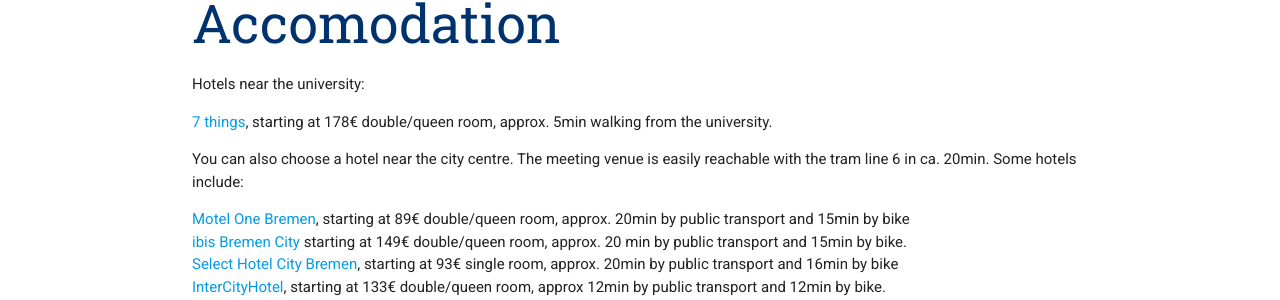
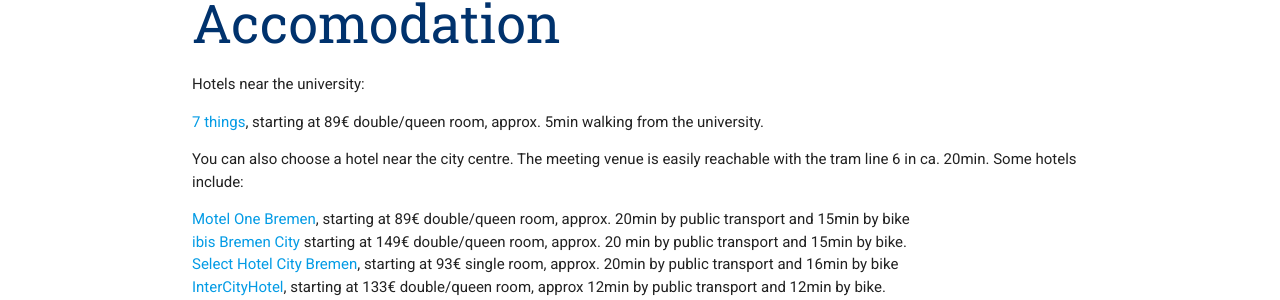
Before and after one commit to rsemeeting/rse2025, a Jekyll site: the page built from directions.md, in a window 1280 px wide and 900 px high, scrolled down 1174 px. Shown: the part 147-447 px from the top of the window. Built offline with Jekyll 4.4.1, drawn with Linux system fonts in a browser that asks for light colours; our own code applies the rules of GitHub Pages for plain Markdown files.

Commit message:
Minor fixes

```diff
--- a/_includes/head.html
+++ b/_includes/head.html
@@ -13,7 +13,7 @@
     <link rel="stylesheet" href="https://cdnjs.cloudflare.com/ajax/libs/materialize/1.0.0/css/materialize.min.css">
 
     <!-- <base href="."> -->
-    <link rel="shortcut icon" type="image/png" href="assets/favicon.png"/>
+    <link rel="shortcut icon" type="image/png" href="{{ '/assets/favicon.png' | prepend: site.baseurl }}"/>
     <!-- <link rel="stylesheet" type="text/css" media="all" href="assets/css/main.css"/> -->
     <meta name="description" content="Conference Template">
     <meta name="resource-type" content="document">
--- a/directions.md
+++ b/directions.md
@@ -31,7 +31,7 @@ The venue is conveniently located in central london; some of the closest tube (u
 ## Accomodation
 
 Hotels near the university:
-- [7 things](https://www.7things.de/hotel-bremen/), starting at 178€ double/queen room, approx. 5min walking from the university.
+- [7 things](https://www.7things.de/hotel-bremen/), starting at 89€ double/queen room, approx. 5min walking from the university.
 
 You can also choose a hotel near the city centre. The meeting venue is easily reachable with the tram line 6 in ca. 20min.
 Some hotels include:
```
